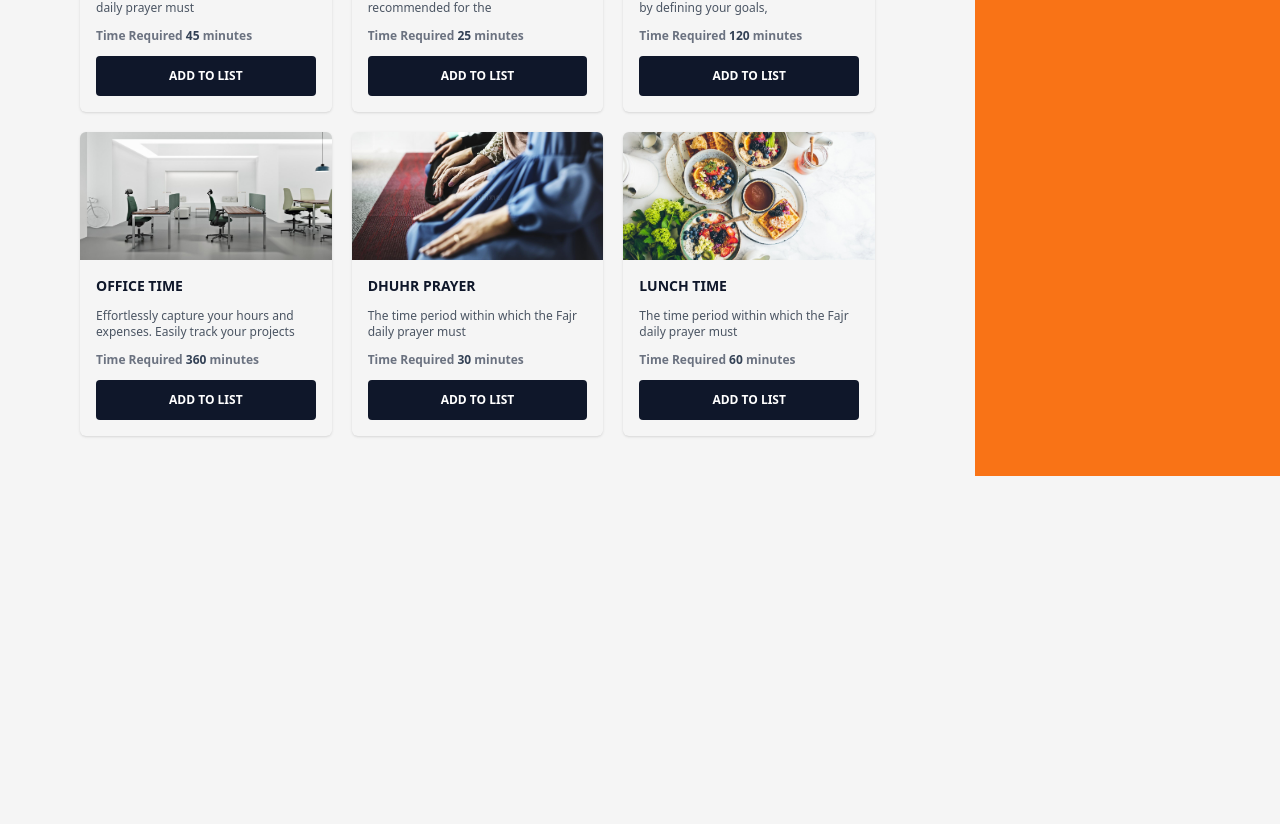
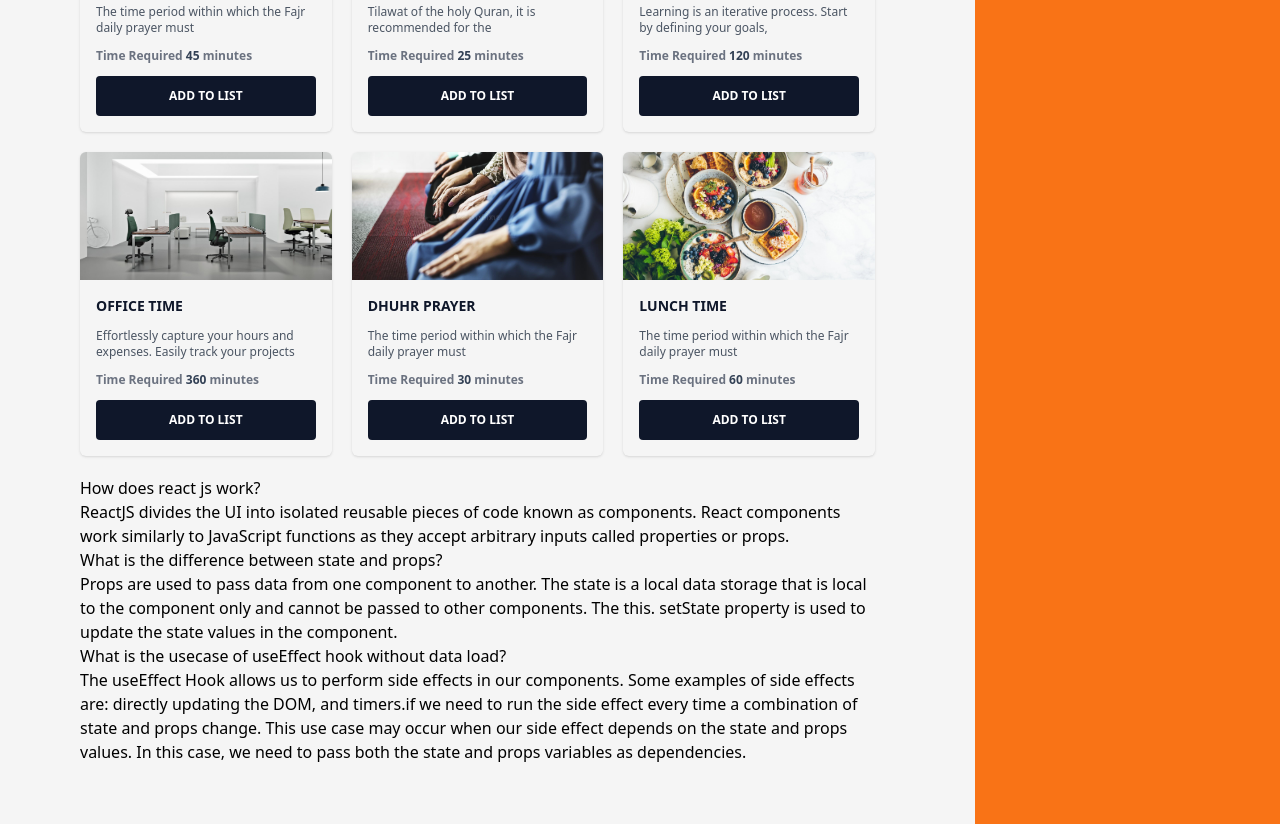
Before and after one commit to Arifulislam5577/activity-club, a React (Create React App) app: page / in a window 1280 px wide. Shown: the part 360-1184 px from the top of the page. Before the commit the page ends 836 px from the top, so only its background shows below. Built offline with nearby package versions, Linux system fonts and the light colour scheme.

Commit message:
question added

```diff
--- a/src/Database/Data.js
+++ b/src/Database/Data.js
@@ -48,3 +48,24 @@ export const activities = [
     image: "/images/food2.jpg",
   },
 ];
+
+export const questions = [
+  {
+    id: 1,
+    title: "How does react js work?",
+    answer:
+      "ReactJS divides the UI into isolated reusable pieces of code known as components. React components work similarly to JavaScript functions as they accept arbitrary inputs called properties or props.",
+  },
+  {
+    id: 2,
+    title: "What is the difference between state and props?",
+    answer:
+      "Props are used to pass data from one component to another. The state is a local data storage that is local to the component only and cannot be passed to other components. The this. setState property is used to update the state values in the component.",
+  },
+  {
+    id: 3,
+    title: "What is the usecase of useEffect hook without data load?",
+    answer:
+      "The useEffect Hook allows us to perform side effects in our components. Some examples of side effects are: directly updating the DOM, and timers.if we need to run the side effect every time a combination of state and props change. This use case may occur when our side effect depends on the state and props values. In this case, we need to pass both the state and props variables as dependencies.",
+  },
+];
--- /dev/null
+++ b/src/components/ActivityCard.js
@@ -0,0 +1,29 @@
+import React from "react";
+
+const ActivityCard = (props) => {
+  const { title, disciption, timeRequired, image } = props;
+  return (
+    <div className="col-span-1 shadow rounded-md overflow-hidden">
+      <img
+        src={image}
+        alt={title}
+        className="md:h-32 h-44 w-full object-cover"
+      />
+      <div className="p-4">
+        <h2 className="text-sm font-bold uppercase text-slate-900">{title}</h2>
+        <p className="text-xs text-gray-600 my-3">
+          {disciption.split(" ").slice(0, 10).join(" ")}
+        </p>
+        <h1 className="text-xs font-bold text-gray-500">
+          Time Required <span className="text-slate-700">{timeRequired}</span>{" "}
+          minutes
+        </h1>
+        <button className="mt-3 text-white rounded text-xs p-3 font-bold w-full bg-slate-900 hover:bg-slate-600 uppercase">
+          add to list
+        </button>
+      </div>
+    </div>
+  );
+};
+
+export default ActivityCard;
--- /dev/null
+++ b/src/components/Question.js
@@ -0,0 +1,16 @@
+import React from "react";
+import { questions } from "../Database/Data";
+const Question = () => {
+  return (
+    <div className="my-5">
+      {questions.map((question) => (
+        <figure>
+          <h2>{question.title}</h2>
+          <p>{question.answer}</p>
+        </figure>
+      ))}
+    </div>
+  );
+};
+
+export default Question;
--- a/src/pages/Home.js
+++ b/src/pages/Home.js
@@ -1,5 +1,7 @@
 import React from "react";
 import { GiAbstract003 } from "react-icons/gi";
+import ActivityCard from "../components/ActivityCard";
+import Question from "../components/Question";
 import { activities } from "../Database/Data";
 const Home = () => {
   return (
@@ -19,38 +21,12 @@ const Home = () => {
               Select today's activity
             </h3>
           </div>
-          <div className="grid grid-cols-1 lg:grid-cols-3 gap-5">
+          <div className="grid grid-cols-1 lg:grid-cols-3 md:grid-cols-2 gap-5 my-5">
             {activities.map((activity) => (
-              <div
-                className="col-span-1 shadow rounded-md overflow-hidden"
-                key={activity.id}
-              >
-                <img
-                  src={activity.image}
-                  alt={activity.title}
-                  className="md:h-32 h-44 w-full object-cover"
-                />
-                <div className="p-4">
-                  <h2 className="text-sm font-bold uppercase text-slate-900">
-                    {activity.title}
-                  </h2>
-                  <p className="text-xs text-gray-600 my-3">
-                    {activity.disciption.split(" ").slice(0, 10).join(" ")}
-                  </p>
-                  <h1 className="text-xs font-bold text-gray-500">
-                    Time Required{" "}
-                    <span className="text-slate-700">
-                      {activity.timeRequired}
-                    </span>{" "}
-                    minutes
-                  </h1>
-                  <button className="mt-3 text-white rounded text-xs p-3 font-bold w-full bg-slate-900 hover:bg-slate-600 uppercase">
-                    add to list
-                  </button>
-                </div>
-              </div>
+              <ActivityCard {...activity} key={activity.id} />
             ))}
           </div>
+          <Question />
         </div>
       </div>
       <div className="col-span-1 bg-orange-500 p-5"></div>
```
